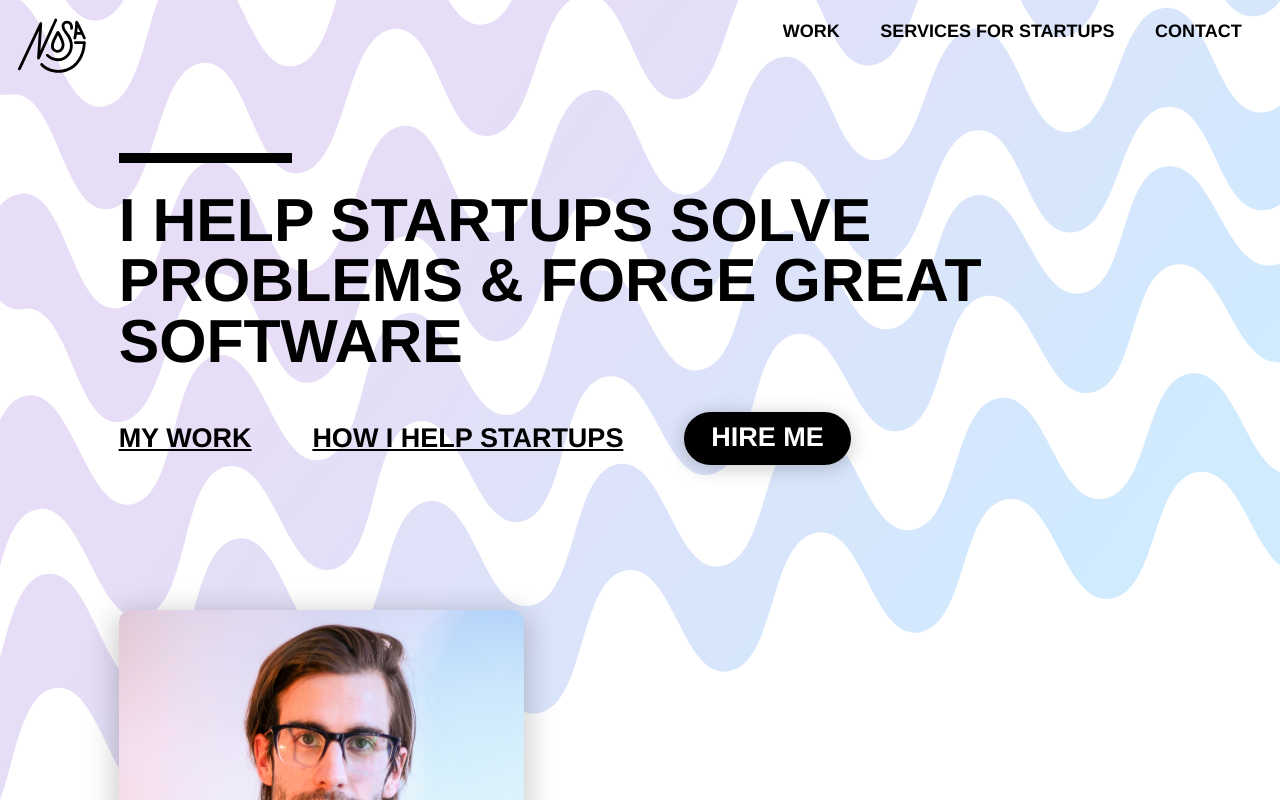
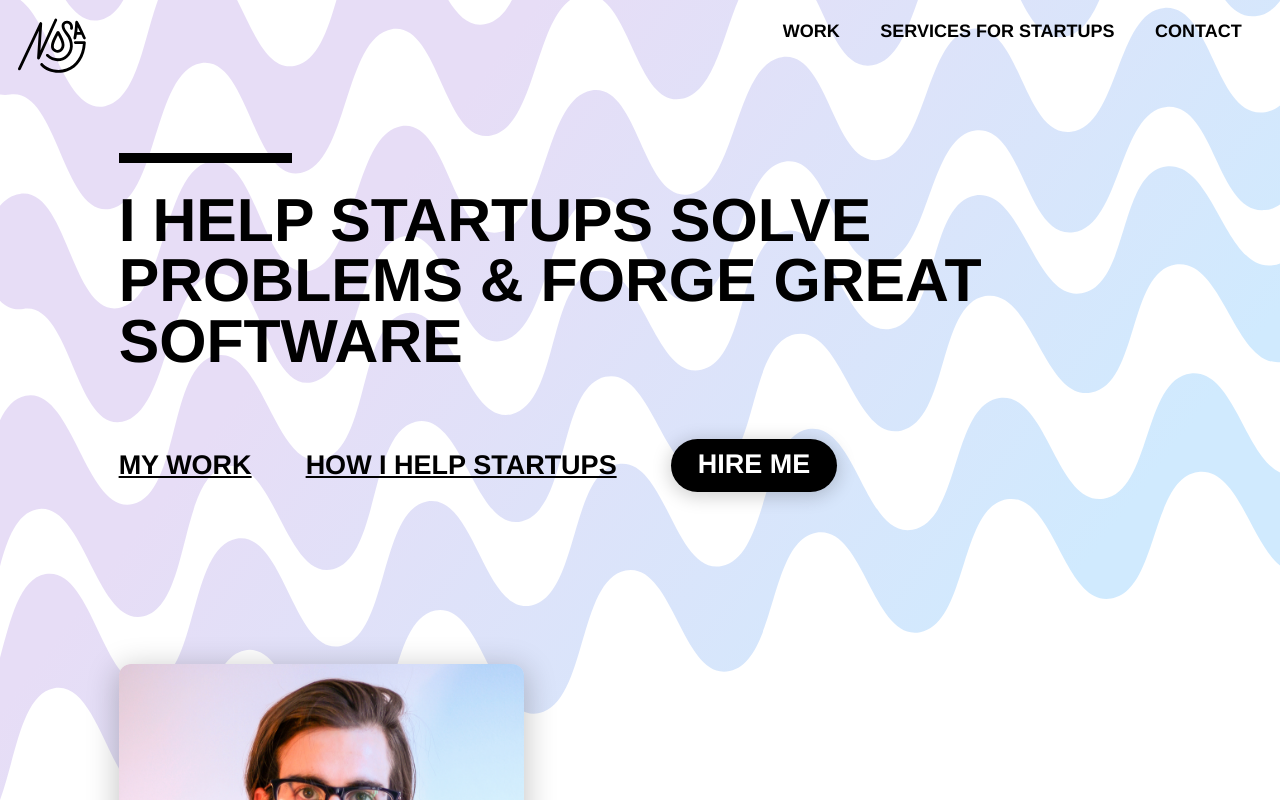
Before and after one commit to nosajio/nosaj.io-2019S01, a React (Create React App) app: page / in a window 1280 px wide. Shown: the top 800 px of the page. Built offline with nearby package versions, Linux system fonts and the light colour scheme; no server answers; a web font is replaced by a local one.

Commit message:
Improve opener links

```diff
--- a/src/components/Button/styled.ts
+++ b/src/components/Button/styled.ts
@@ -75,8 +75,16 @@
   // Remap the props on Link so the typechecker doesn't complain about
   // unrecognized props. This also allows for switching elements for
   // different types of button behaviours
-  ({ bgColor, fgColor, withCondensedFont, withSize, to, href, withCaps, ...rest }) =>
-    React.createElement(to ? Link : href ? 'a' : 'span', { to, ...rest })
+  ({
+    bgColor,
+    fgColor,
+    withCondensedFont,
+    withSize,
+    to,
+    href,
+    withCaps,
+    ...rest
+  }) => React.createElement(to ? Link : href ? 'a' : 'span', { to, ...rest })
 )(
   ({
     theme,
@@ -95,6 +103,7 @@
     padding: ${paddingForSize(withSize, theme.ms)};
     box-shadow: 0 3px 18px 2px rgba(0, 0, 0, 0.18);
     cursor: pointer;
+    white-space: nowrap;
     font: ${buttonFontWeight(withCondensedFont, theme.fonts)} ${fontSizeforSize(
     withSize,
     theme.ms
--- a/src/components/Opener/styled.ts
+++ b/src/components/Opener/styled.ts
@@ -2,6 +2,7 @@
 import { styled } from '../../styled/theme';
 import Button from '../Button';
 import CapsLink from '../CapsLink';
+import { css } from 'styled-components';
 
 export const OpenerFrame = styled.div(
   ({ theme }) => `
@@ -47,27 +48,38 @@
 
   ${media.medium`
     align-items: center;
-    flex-flow: row nowrap;
+    flex-flow: row wrap;
+  `}
+
+  ${media.large`
+    flex-wrap: nowrap;
+  `}
+`;
+
+const openerLinksChild = css`
+  margin-top: ${({ theme }) => theme.ms.rem(1)};
+  white-space: nowrap;
+
+  &:first-child {
+    margin-left: 0;
+  }
+
+  ${media.medium`
+    margin: ${({ theme }) => theme.ms.rem(1)};
+  `}
+
+  ${media.large`
+    ${({ theme }) => `
+      margin: ${theme.ms.rem(2)};
+      font-size: ${theme.ms.rem(1)};
+    `}
   `}
 `;
 
 export const OpenerLink = styled(CapsLink)`
-  * + & {
-    margin-top: ${({ theme }) => theme.ms.rem(1)};
-  }
-  ${media.medium`
-    ${({ theme }) => `* + & {
-      margin: 0 0 0 ${theme.ms.rem(3)};
-      font-size: ${theme.ms.rem(1)};
-    }`}
-  `}
+  ${openerLinksChild};
 `;
 
 export const OpenerButton = styled(Button)`
-  * + & {
-    margin-top: ${({ theme }) => theme.ms.rem(1)};
-  }
-  ${media.medium`
-    ${({ theme }) => `* + & { margin: 0 0 0 ${theme.ms.rem(3)}; }`}
-  `}
+  ${openerLinksChild};
 `;
```
